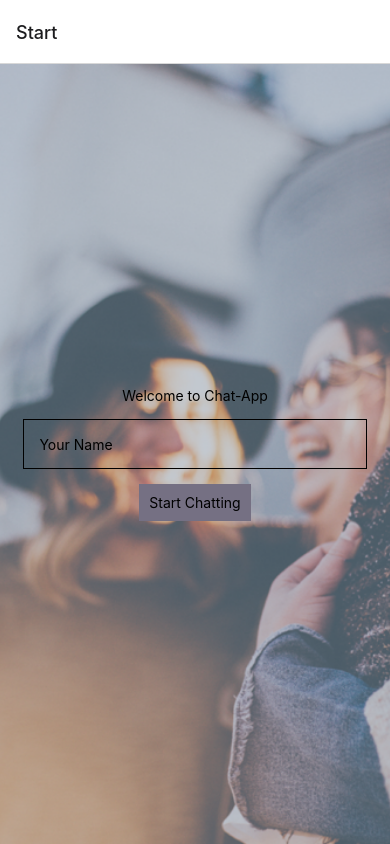
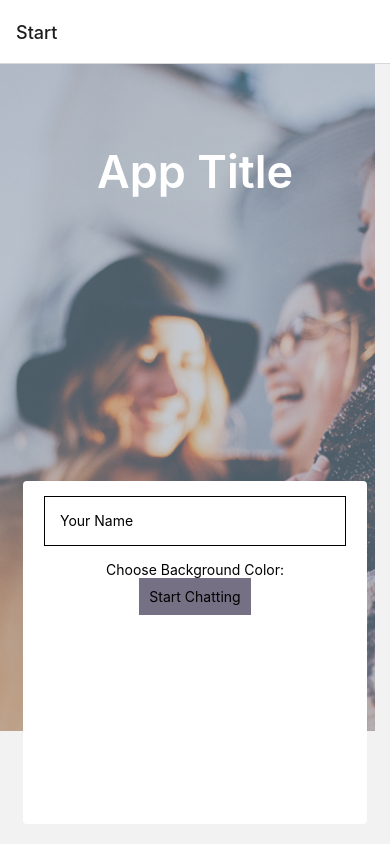
Before and after one commit to jeffspacek3/Chat-App, a React Native app: screen /Start in a window 390 px wide. Built offline with nearby package versions, Linux system fonts and the light colour scheme.

Commit message:
update start.js style and function

```diff
--- a/components/Start.js
+++ b/components/Start.js
@@ -34,10 +34,27 @@ const Start = ({ navigation }) => {
   };
 
   const styles = StyleSheet.create({
-    container: {
+    imageBackground: {
       flex: 1,
       justifyContent: "center",
       alignItems: "center",
+    },
+    appTitle: {
+      flex: 1,
+      fontSize: 45,
+      fontWeight: "600",
+      color: "#ffffff",
+      justifyContent: "center",
+      marginTop: 80,
+    },
+    container: {
+      width: "88%",
+      height: "44%",
+      backgroundColor: "white",
+      alignItems: "center",
+      marginBottom: 20,
+      justifyContent: "space-evently",
+      borderRadius: 4,
     },
     textInput: {
       width: "88%",
@@ -59,34 +76,67 @@ const Start = ({ navigation }) => {
       fontColor: "#FFFFFF",
       padding: 10,
     },
-    imageBackground: {
-      flex: 1,
-      justifyContent: "center",
-      alignItems: "center",
-      width: "100%",
-      height: "100%",
-    },
   });
 
   return (
-    <View style={styles.container}>
     <ImageBackground
       source={require("../img/background_image.png")}
       style={styles.imageBackground}
       resizeMode="cover"
     >
-        <Text>Welcome to Chat-App</Text>
+      <Text style={styles.appTitle}>App Title</Text>
+      <View style={styles.container}>
         <TextInput
           style={styles.textInput}
           value={name}
           onChangeText={setName}
           placeholder="Your Name"
-        />
-        <TouchableOpacity style={styles.button} onPress={onPress}>
-          <Text>Start Chatting</Text>
+        ></TextInput>
+<View style={styles.chooseColorBox}>
+          <Text style={styles.chooseColorText}>Choose Background Color:</Text>
+          <View style={styles.colorButtonsContainer}>
+            {/* Render a TouchableOpacity for each color option */}
+            <TouchableOpacity
+              style={[
+                styles.chooseColor,
+                { backgroundColor: "#090C08" },
+                background === "#090C08" && styles.selectedColor,
+              ]}
+              // Set the function to handle button press
+              onPress={() => setBackground("#090C08")}
+            ></TouchableOpacity>
+            <TouchableOpacity
+              style={[
+                styles.chooseColor,
+                { backgroundColor: "#474056" },
+                background === "#474056" && styles.selectedColor,
+              ]}
+              onPress={() => setBackground("#474056")}
+            ></TouchableOpacity>
+            <TouchableOpacity
+              style={[
+                styles.chooseColor,
+                { backgroundColor: "#8A95A5" },
+                background === "#8A95A5" && styles.selectedColor,
+              ]}
+              onPress={() => setBackground("#8A95A5")}
+            ></TouchableOpacity>
+            <TouchableOpacity
+              style={[
+                styles.chooseColor,
+                { backgroundColor: "#B9C6AE" },
+                background === "#B9C6AE" && styles.selectedColor,
+              ]}
+              onPress={() => setBackground("#B9C6AE")}
+            ></TouchableOpacity>
+          </View>
+        </View>
+        {/* Render a TouchableOpacity for starting the chat */}
+        <TouchableOpacity style={styles.button} onPress={signInUser}>
+          <Text style={styles.textButton}>Start Chatting</Text>
         </TouchableOpacity>
+      </View>
     </ImageBackground>
-    </View>
   );
 };
 
```
Lines whose indentation alone changed are shown as unchanged.
